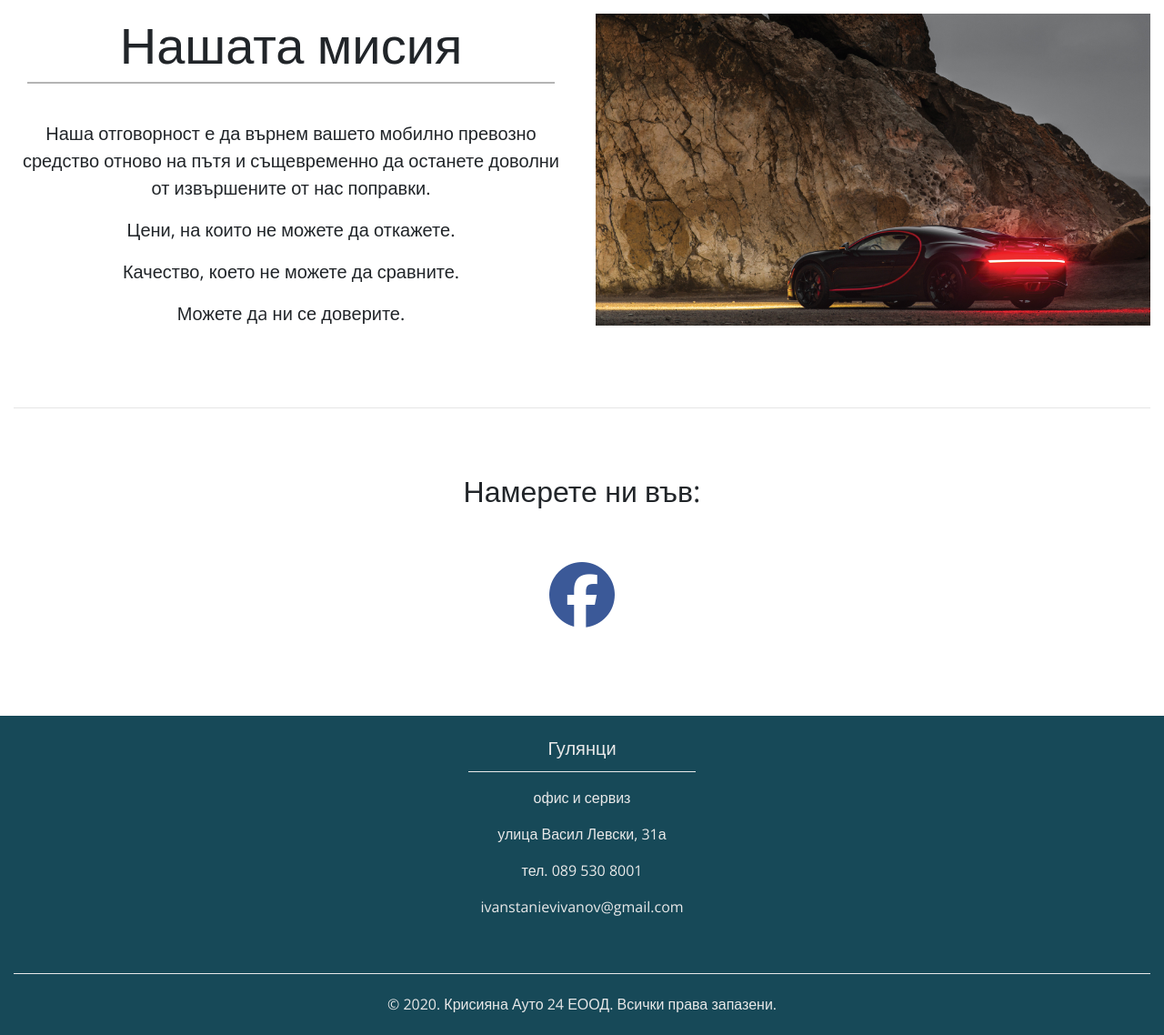
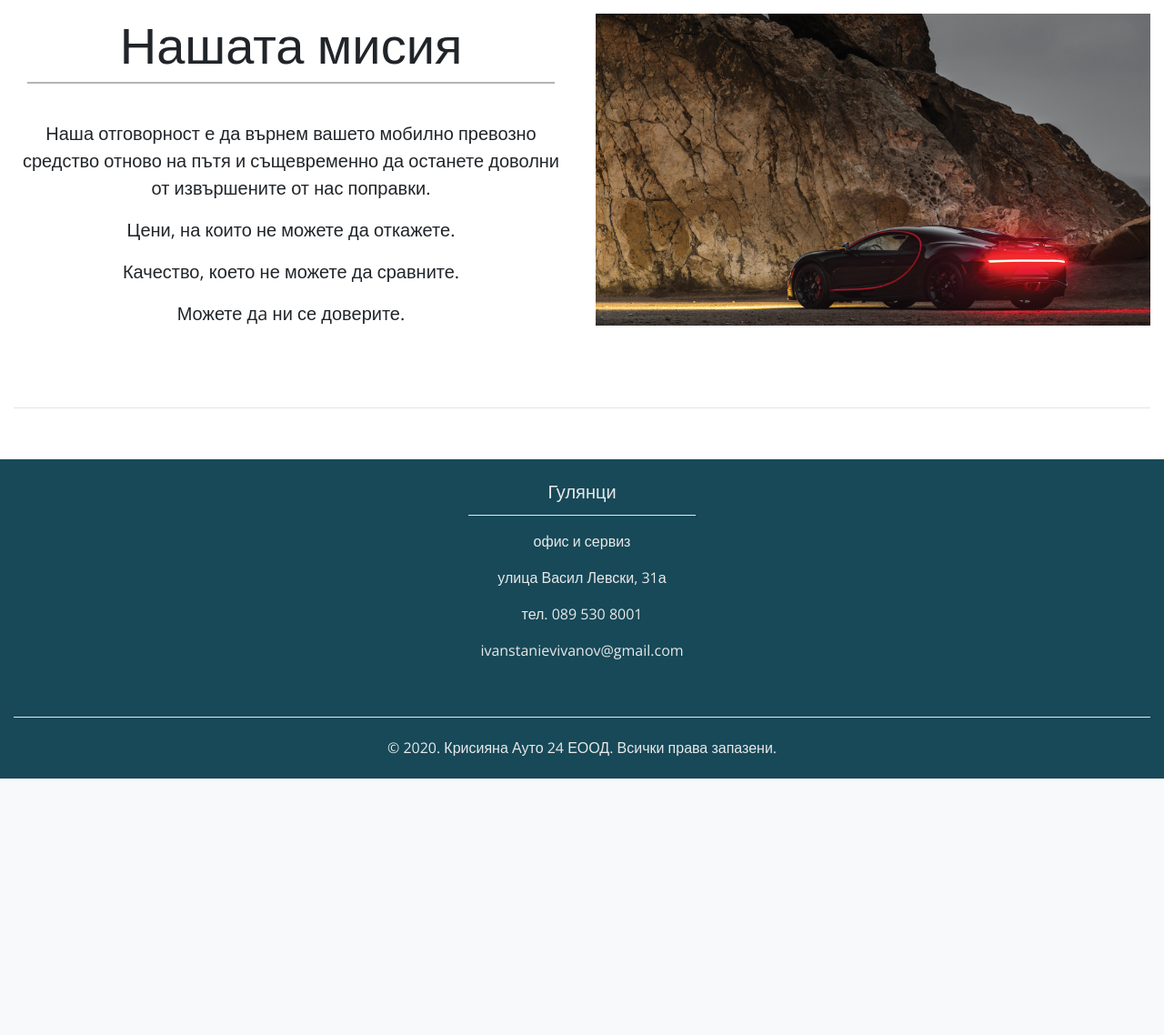
Before and after one commit to kristiyanivanovx/krisiqna-auto-24, a Flask app: page / in a window 1280 px wide. Shown: the part 1428-2566 px from the top of the page at 91% size. After the commit the page ends 2284 px from the top, so only its background shows below. Run offline with Flask 2, Linux system fonts and the light colour scheme; some libraries are stand-ins or nearby versions.

Commit message:
update design /home.html/

```diff
--- a/templates/home.html
+++ b/templates/home.html
@@ -169,7 +169,7 @@
 
 <!--- Connect -->
 
-<div class="container-fluid padding">
+<!-- <div class="container-fluid padding">
 <div class="row text-center padding">
 	<div class="col-12">
 		<h2>Намерете ни във:</h2>
@@ -179,6 +179,6 @@
 		<i class="fab fa-facebook"></i></a>
 	</div>
 </div>
-</div>
+</div> -->
 
 {% endblock %}
```
